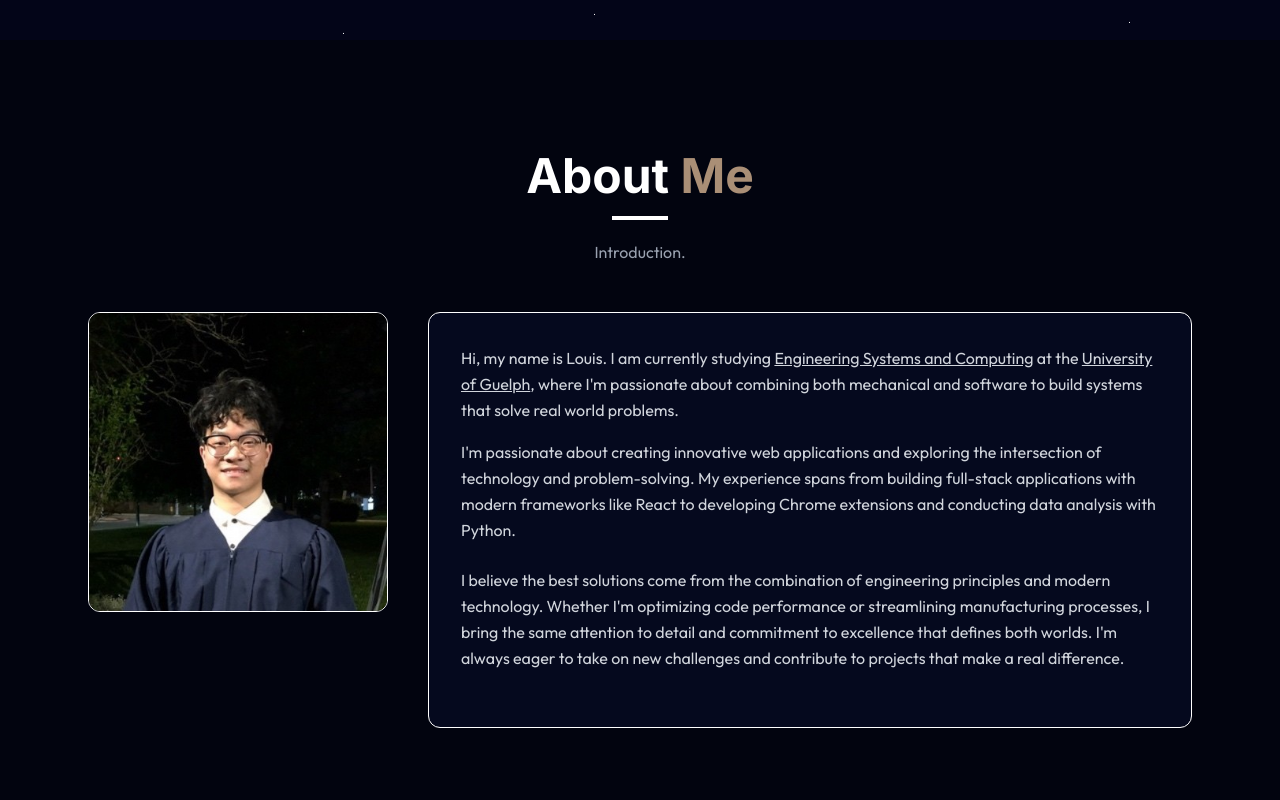
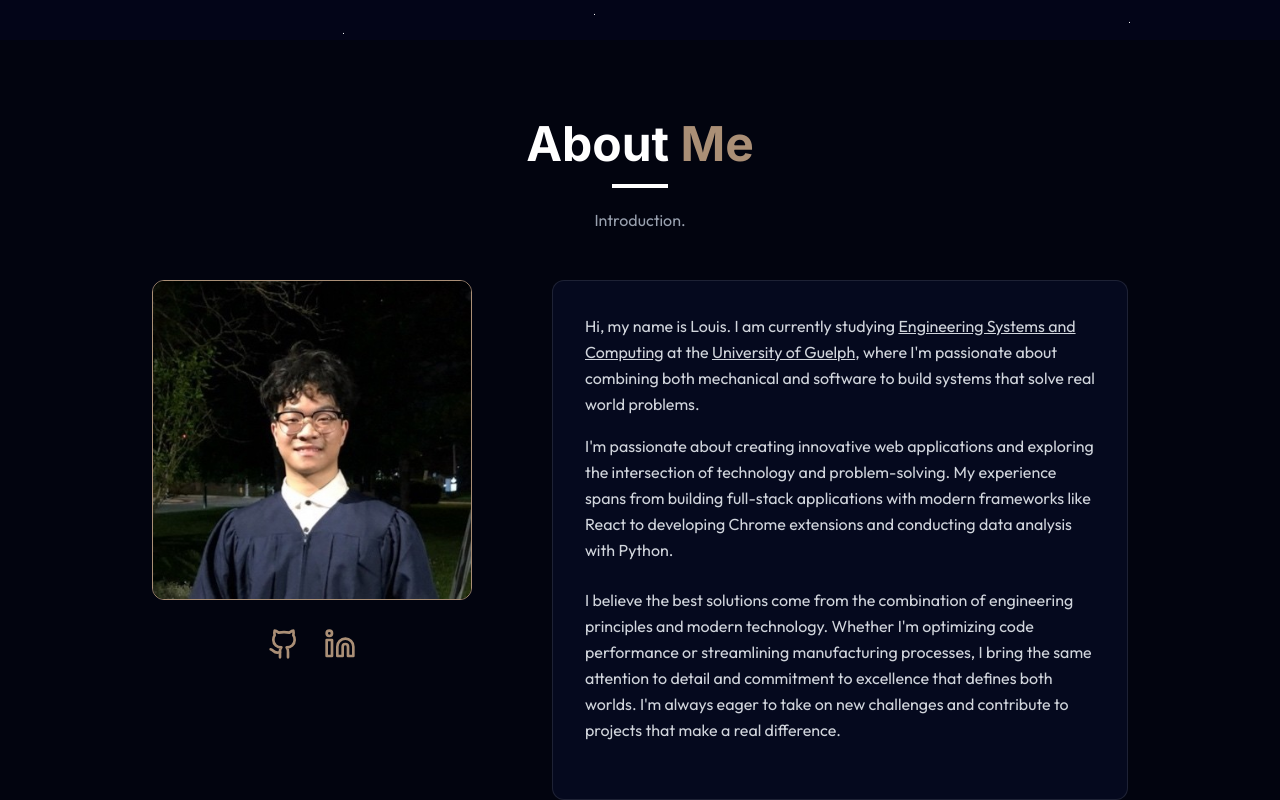
Before and after one commit to louisnguyenn/Louis-Personal-Portfolio, a React (Vite) app: page / in a window 1280 px wide. Shown: the part 760-1560 px from the top of the page. Built offline with nearby package versions, Linux system fonts and the light colour scheme.

Commit message:
formatted profile and paragraph

```diff
--- a/src/components/sections/About.jsx
+++ b/src/components/sections/About.jsx
@@ -1,10 +1,11 @@
 import { ScrollReveal } from '../ScrollReveal'
 import StarBorder from '../StarBorder'
+import { Github, Linkedin } from "lucide-react";
 
 export const About = () => {
   return (
     <section id="about" className="min-h-screen flex items-center justify-center py-20 bg-[#02040F]">
-      <div className="max-w-6xl mx-auto px-6">
+      <div className="max-w-5xl mx-auto px-6">
         <ScrollReveal direction="up" distance={50} duration={0.8}>
           <h2 className="text-5xl font-bold mb-4 text-white text-center">About <span className="text-[#AA8F76]">Me</span></h2>
           <hr className="h-1 w-14 m-auto bg-white border-0" />
@@ -22,14 +23,22 @@ export const About = () => {
           color="white"
           speed="5s"
         > */}
-        <div className="flex gap-10 items-start">
+        <div className="flex gap-20 items-start">
           <div className="flex-shrink-0">
             <ScrollReveal direction="up" distance={50} duration={0.8}>
-              <img src="/pfp.jpg" className="w-75 h-75 object-cover rounded-xl border border-white" />
+              <img src="/pfp.jpg" className="w-80 h-80 object-cover rounded-xl border border-[#AA8F76]" />
+              <div className="flex space-x-6 py-7 justify-center">
+                <a href="https://github.com/louisnguyenn" target="_blank" rel="noopener noreferrer" className="text-[#AA8F76] hover:text-white transition-all duration-300 hover:-translate-y-1">
+                  <Github size={32} />
+                </a>
+                <a href="https://www.linkedin.com/in/louisnguyenn/" target="_blank" rel="noopener noreferrer" className="text-[#AA8F76] hover:text-white transition-all duration-300 hover:-translate-y-1">
+                  <Linkedin size={32} />
+                </a>
+              </div>
             </ScrollReveal>
           </div>
 
-          <div className="bg-[#05091e] relative rounded-xl p-8 flex-1 border border-white">
+          <div className="bg-[#05091e] relative rounded-xl p-8 flex-1 border border-white/10 hover:border-[#AA8F76] transition-all duration-300">
             <ScrollReveal direction="up" distance={50} duration={0.8}>
               <p className="text-gray-300 mb-4 leading-relaxed">
                 Hi, my name is Louis. I am currently studying <a href="https://www.uoguelph.ca/programs/engineering-systems-and-computing/" className="underline transition-colors hover:text-white" target="_blank">Engineering Systems and Computing</a> at the <a href="https://www.uoguelph.ca/" className="underline transition-colors hover:text-white" target="_blank">University of Guelph</a>, where I'm passionate about combining both mechanical and software to build systems that solve real world problems.
```
